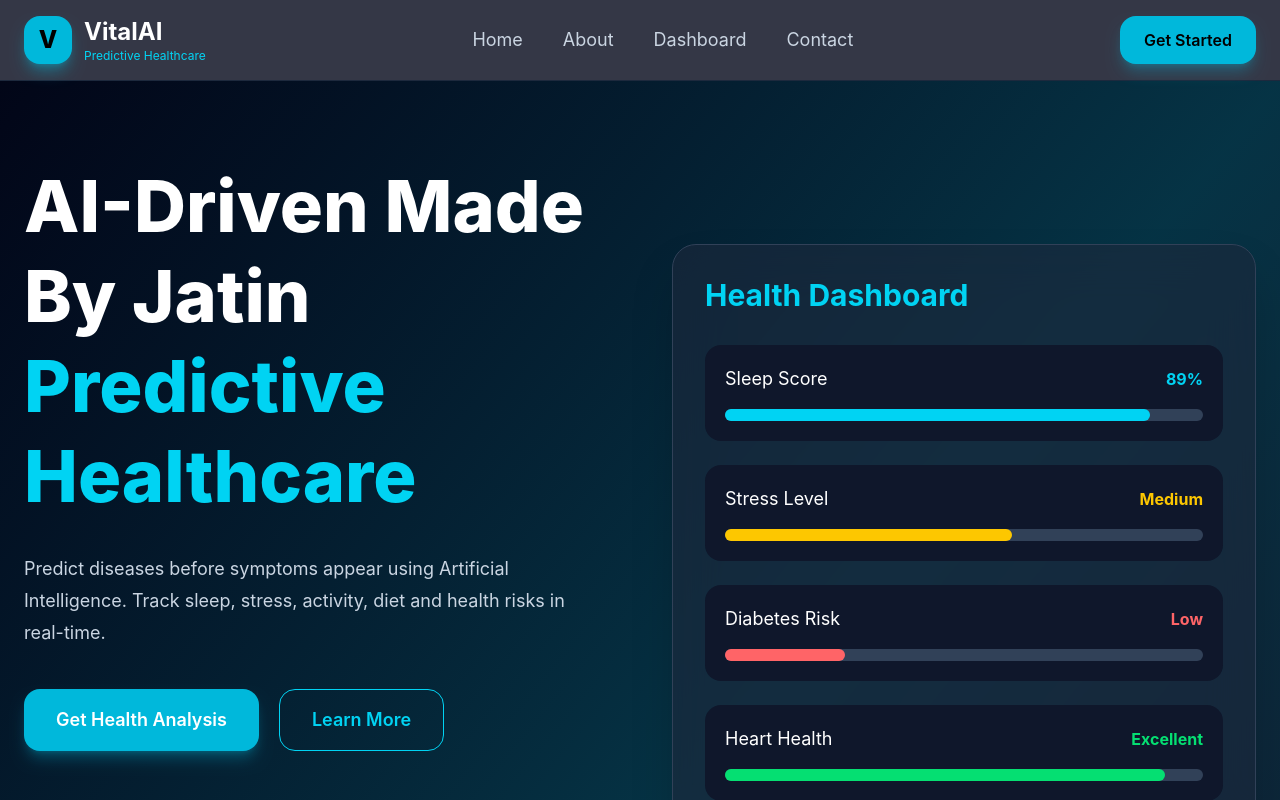
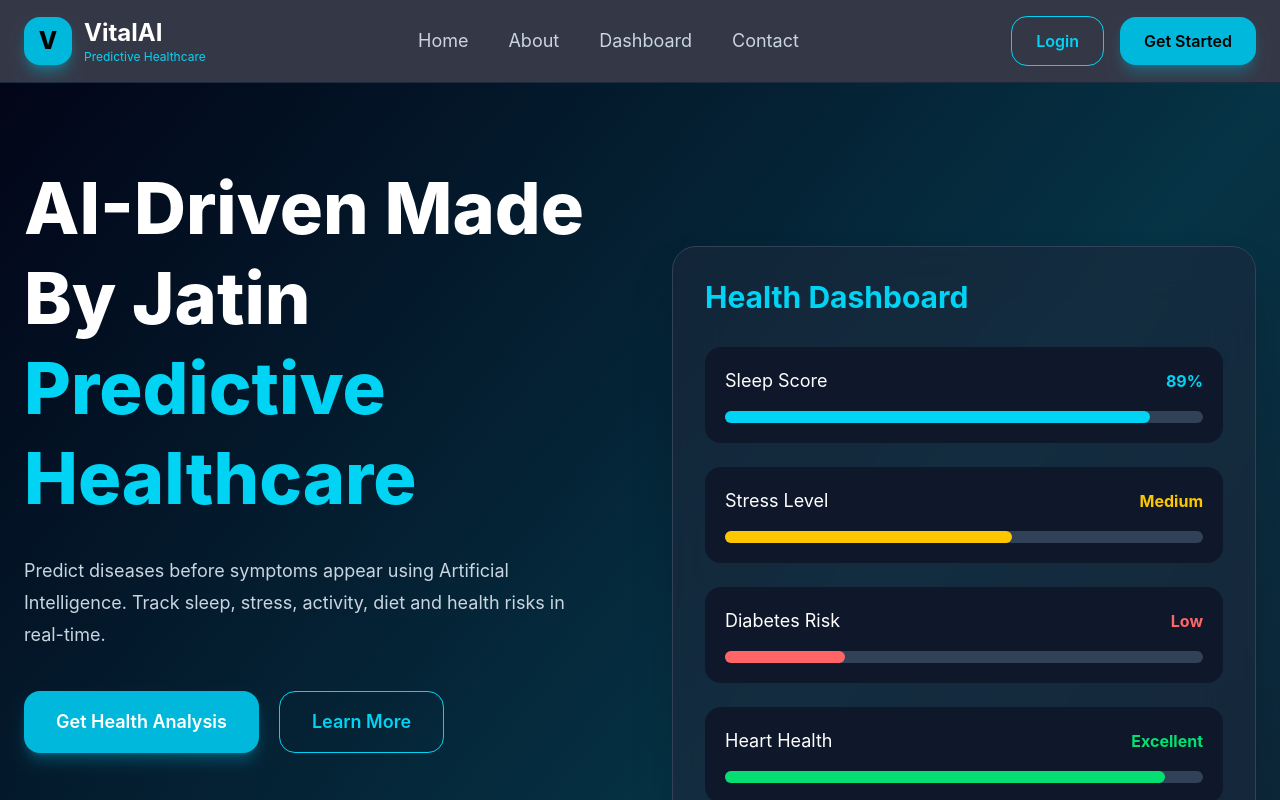
Before and after one commit to jatinbham/HealthCare, a React (Vite) app: page / in a window 1280 px wide. Shown: the top 800 px of the page. Built offline with nearby package versions, Linux system fonts and the light colour scheme.

Commit message:
updated header and login page

```diff
--- a/src/components/header/Header.jsx
+++ b/src/components/header/Header.jsx
@@ -83,6 +83,17 @@ export default function Header() {
 
                     </ul>
 
+                    <div className="flex items-center gap-4">
+
+                        <Link
+                            to="/login"
+                            className="border border-cyan-400 text-cyan-400 hover:bg-cyan-400 hover:text-black px-6 py-3 rounded-2xl font-semibold transition duration-300"
+                        >
+
+                            Login
+
+                        </Link>
+
                         <Link
                             to="/health-analysis"
                             className="bg-cyan-500 hover:bg-cyan-600 text-black px-6 py-3 rounded-2xl font-semibold transition duration-300 shadow-lg shadow-cyan-500/30"
@@ -94,6 +105,8 @@ export default function Header() {
 
                     </div>
 
+                </div>
+
             </nav>
 
         </header>
--- a/vite.config.js
+++ b/vite.config.js
@@ -1,6 +1,7 @@
 import { defineConfig } from 'vite'
 import react from '@vitejs/plugin-react'
+import tailwindcss from '@tailwindcss/vite'
 
 export default defineConfig({
-  plugins: [react()],
+  plugins: [react(), tailwindcss()],
 })
```
Lines whose indentation alone changed are shown as unchanged.
